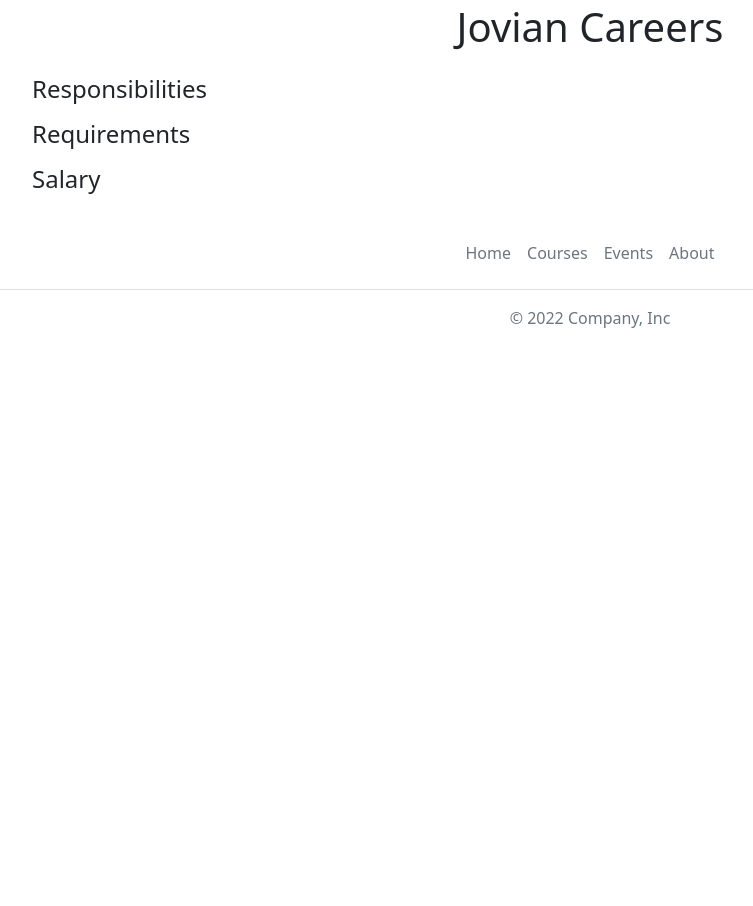
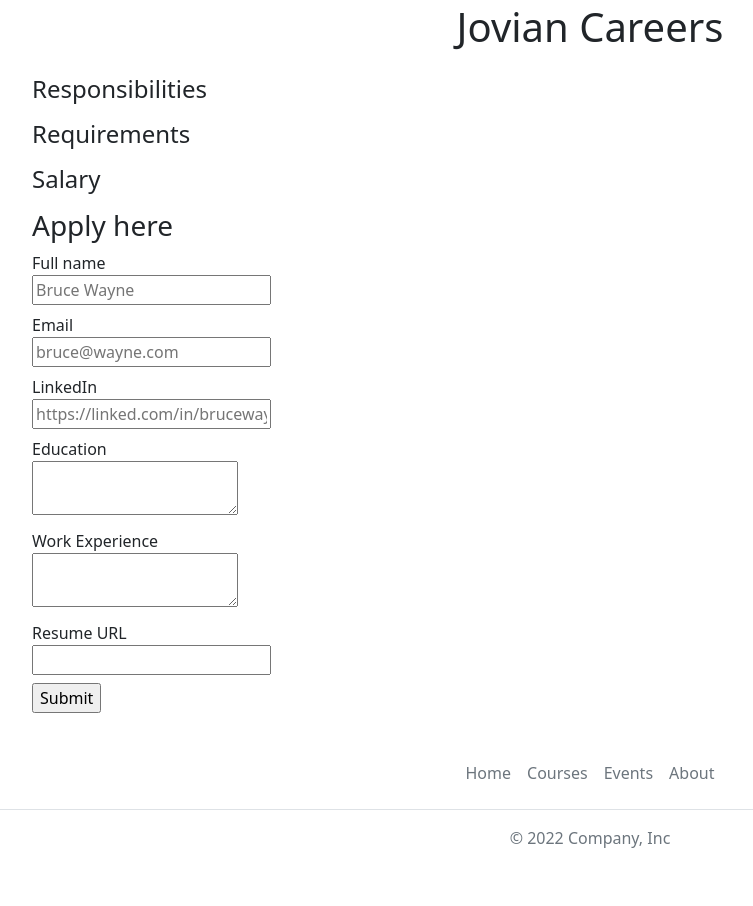
Before and after one commit to 1242sanjay/jovian-carrier-website-v2, a Flask app: template templates/jobpage.html in a window 1280 px wide. Shown: the part 437-1343 px from the top of the page, without its empty margins (50-803 px from the left). Before the commit the page ends 765 px from the top, so only its background shows below. Run offline with Flask 2, Linux system fonts and the light colour scheme; the template is opened without the code that fills it, so the values that code supplies are empty.

Commit message:
create application form and store application in database

```diff
--- a/app.py
+++ b/app.py
@@ -1,6 +1,5 @@
-from flask import Flask
-from flask import render_template, jsonify
-from database import load_jobs_from_db, load_job_from_db
+from flask import Flask, render_template, jsonify, request
+from database import load_jobs_from_db, load_job_from_db, add_application_to_db
 
 app = Flask(__name__)
 
@@ -29,6 +28,19 @@
   return jsonify(job)
 
 
+@app.route("/job/<id>/apply", methods=['post'])
+def apply_to_job(id):
+  # data = request.args
+  data = request.form
+  # store this in the DB
+  add_application_to_db(id, data)
+  # show acknoledgement
+  job = load_job_from_db(id)
+  return render_template("application_submitted.html",
+                         application=data,
+                         job = job)
+
+
 
 if __name__ == "__main__":
   app.run(host='0.0.0.0', debug=True)
--- /dev/null
+++ b/templates/application_form.html
@@ -0,0 +1,34 @@
+<h3>Apply here</h3>
+<form action="/job/{{job['id']}}/apply" method="post">
+  <div class="mb-2">
+    <label>Full name</label><br>
+    <input type="text" name="full_name" placeholder="Bruce Wayne">
+  </div>
+
+  <div class="mb-2">
+    <label>Email</label><br>
+    <input type="email" name="email" placeholder="bruce@wayne.com">
+  </div>
+
+  <div class="mb-2">
+    <label>LinkedIn</label><br>
+    <input type="text" name="linkedin_url" placeholder="https://linked.com/in/brucewayne">
+  </div>
+
+  <div class="mb-2">
+    <label>Education</label><br>
+    <textarea name="education"></textarea>
+  </div>
+
+  <div class="mb-2">
+    <label>Work Experience</label><br>
+    <textarea name="work_experience"></textarea>
+  </div>
+
+  <div class="mb-2">
+    <label>Resume URL</label><br>
+    <input type="text" name="resume_url">
+  </div>
+
+  <input type="submit">
+</form>
--- a/templates/jobpage.html
+++ b/templates/jobpage.html
@@ -26,6 +26,8 @@
     </ol>
     <h4>Salary</h4>
     <p>{{job.currency}}{{job.salary}}</p>
+
+      {% include 'application_form.html' %}
     </div>
 
 
```
Also changed, not shown: database.py (+15 -0 lines), templates/application_submitted.html (added, +37 -0 lines).
